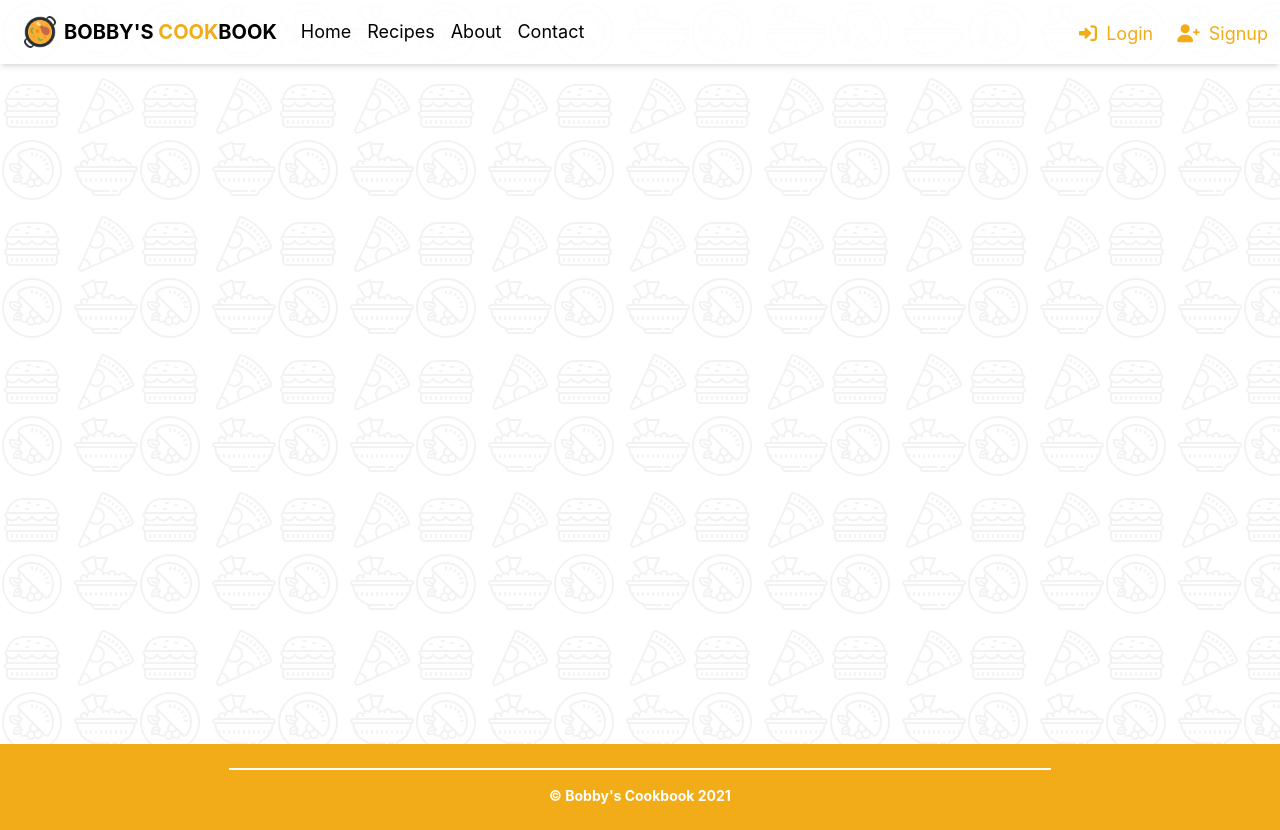
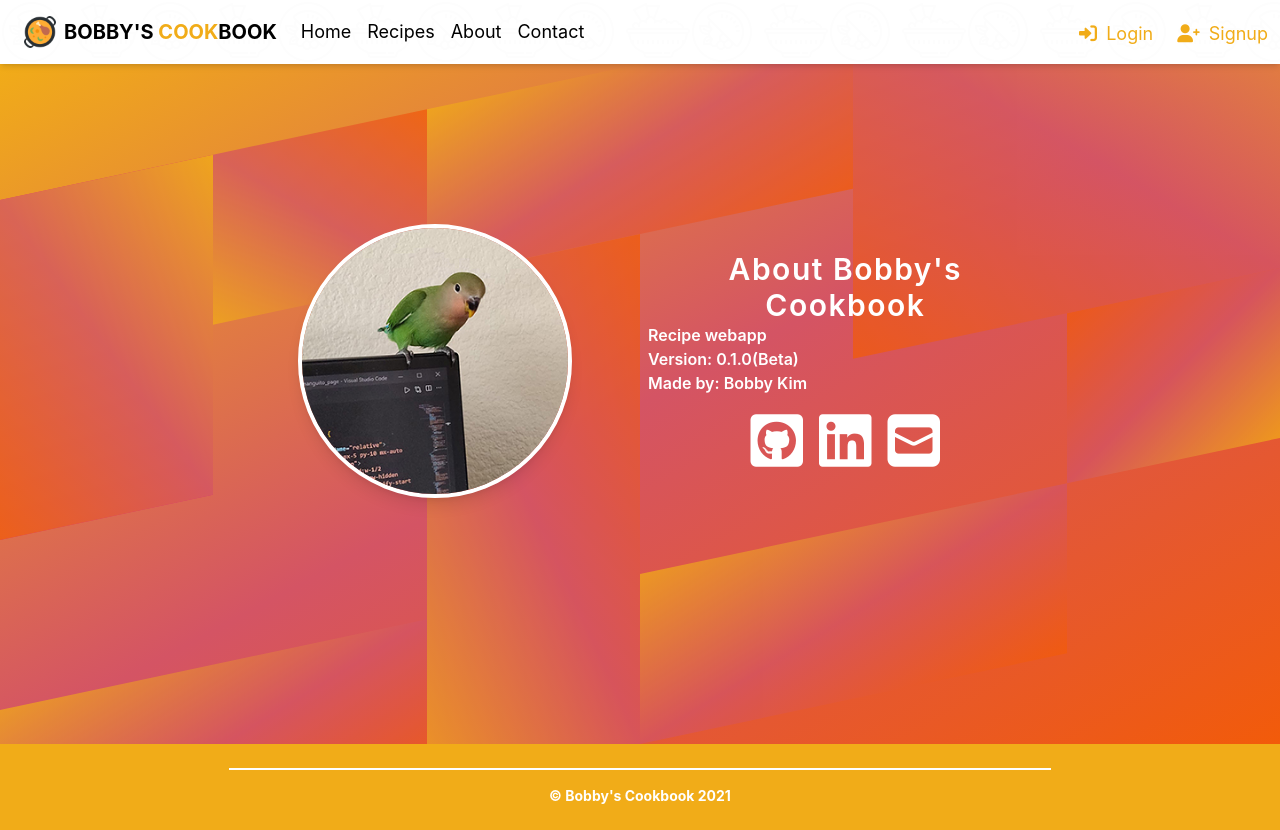
Before and after one commit to bobbykim89/bobby-cookbook, a Nuxt app: page /about in a window 1280 px wide. Built offline with nearby package versions, Linux system fonts and the light colour scheme.

Commit message:
added about and error page

```diff
--- a/assets/css/main.css
+++ b/assets/css/main.css
@@ -582,6 +582,38 @@ Ensure the default browser behavior of the `hidden` attribute.
   z-index: 0;
 }
 
+.col-span-2 {
+  grid-column: span 2 / span 2;
+}
+
+.col-start-4 {
+  grid-column-start: 4;
+}
+
+.col-start-2 {
+  grid-column-start: 2;
+}
+
+.row-span-2 {
+  grid-row: span 2 / span 2;
+}
+
+.row-span-3 {
+  grid-row: span 3 / span 3;
+}
+
+.row-start-2 {
+  grid-row-start: 2;
+}
+
+.row-start-3 {
+  grid-row-start: 3;
+}
+
+.row-start-4 {
+  grid-row-start: 4;
+}
+
 .mx-auto {
   margin-left: auto;
   margin-right: auto;
@@ -605,6 +637,11 @@ Ensure the default browser behavior of the `hidden` attribute.
 .mx-3 {
   margin-left: 0.75rem;
   margin-right: 0.75rem;
+}
+
+.my-5 {
+  margin-top: 1.25rem;
+  margin-bottom: 1.25rem;
 }
 
 .mt-10 {
@@ -675,6 +712,14 @@ Ensure the default browser behavior of the `hidden` attribute.
   margin-right: 0.25rem;
 }
 
+.mt-8 {
+  margin-top: 2rem;
+}
+
+.mb-5 {
+  margin-bottom: 1.25rem;
+}
+
 .block {
   display: block;
 }
@@ -731,6 +776,14 @@ Ensure the default browser behavior of the `hidden` attribute.
   width: 2rem;
 }
 
+.w-2\/3 {
+  width: 66.666667%;
+}
+
+.w-60 {
+  width: 15rem;
+}
+
 .max-w-7xl {
   max-width: 80rem;
 }
@@ -748,6 +801,11 @@ Ensure the default browser behavior of the `hidden` attribute.
   transform: translate(var(--tw-translate-x), var(--tw-translate-y)) rotate(var(--tw-rotate)) skewX(var(--tw-skew-x)) skewY(var(--tw-skew-y)) scaleX(var(--tw-scale-x)) scaleY(var(--tw-scale-y));
 }
 
+.-skew-y-12 {
+  --tw-skew-y: -12deg;
+  transform: translate(var(--tw-translate-x), var(--tw-translate-y)) rotate(var(--tw-rotate)) skewX(var(--tw-skew-x)) skewY(var(--tw-skew-y)) scaleX(var(--tw-scale-x)) scaleY(var(--tw-scale-y));
+}
+
 .transform {
   transform: translate(var(--tw-translate-x), var(--tw-translate-y)) rotate(var(--tw-rotate)) skewX(var(--tw-skew-x)) skewY(var(--tw-skew-y)) scaleX(var(--tw-scale-x)) scaleY(var(--tw-scale-y));
 }
@@ -756,8 +814,20 @@ Ensure the default browser behavior of the `hidden` attribute.
   grid-auto-flow: row;
 }
 
+.grid-cols-4 {
+  grid-template-columns: repeat(4, minmax(0, 1fr));
+}
+
+.grid-rows-4 {
+  grid-template-rows: repeat(4, minmax(0, 1fr));
+}
+
 .flex-row {
   flex-direction: row;
+}
+
+.flex-col {
+  flex-direction: column;
 }
 
 .flex-wrap {
@@ -814,12 +884,20 @@ Ensure the default browser behavior of the `hidden` attribute.
   border-radius: 0.5rem;
 }
 
+.rounded-full {
+  border-radius: 9999px;
+}
+
 .border {
   border-width: 1px;
 }
 
 .border-2 {
   border-width: 2px;
+}
+
+.border-4 {
+  border-width: 4px;
 }
 
 .border-t-2 {
@@ -833,6 +911,11 @@ Ensure the default browser behavior of the `hidden` attribute.
 .border-white {
   --tw-border-opacity: 1;
   border-color: rgb(255 255 255 / var(--tw-border-opacity));
+}
+
+.border-\[\#d45464\] {
+  --tw-border-opacity: 1;
+  border-color: rgb(212 84 100 / var(--tw-border-opacity));
 }
 
 .bg-white {
@@ -850,12 +933,46 @@ Ensure the default browser behavior of the `hidden` attribute.
   background-color: rgb(212 84 100 / var(--tw-bg-opacity));
 }
 
+.bg-pink-600 {
+  --tw-bg-opacity: 1;
+  background-color: rgb(219 39 119 / var(--tw-bg-opacity));
+}
+
 .bg-opacity-70 {
   --tw-bg-opacity: 0.7;
 }
 
 .bg-opacity-80 {
   --tw-bg-opacity: 0.8;
+}
+
+.bg-gradient-to-br {
+  background-image: linear-gradient(to bottom right, var(--tw-gradient-stops));
+}
+
+.bg-gradient-to-bl {
+  background-image: linear-gradient(to bottom left, var(--tw-gradient-stops));
+}
+
+.bg-gradient-to-tr {
+  background-image: linear-gradient(to top right, var(--tw-gradient-stops));
+}
+
+.bg-gradient-to-tl {
+  background-image: linear-gradient(to top left, var(--tw-gradient-stops));
+}
+
+.from-\[\#f1ac18\] {
+  --tw-gradient-from: #f1ac18;
+  --tw-gradient-stops: var(--tw-gradient-from), var(--tw-gradient-to, rgb(241 172 24 / 0));
+}
+
+.via-\[\#d45464\] {
+  --tw-gradient-stops: var(--tw-gradient-from), #d45464, var(--tw-gradient-to, rgb(212 84 100 / 0));
+}
+
+.to-\[\#f25b0a\] {
+  --tw-gradient-to: #f25b0a;
 }
 
 .bg-repeat {
@@ -925,6 +1042,16 @@ Ensure the default browser behavior of the `hidden` attribute.
   padding-right: 0.75rem;
 }
 
+.py-20 {
+  padding-top: 5rem;
+  padding-bottom: 5rem;
+}
+
+.px-2 {
+  padding-left: 0.5rem;
+  padding-right: 0.5rem;
+}
+
 .pl-6 {
   padding-left: 1.5rem;
 }
@@ -969,6 +1096,10 @@ Ensure the default browser behavior of the `hidden` attribute.
   font-family: Inter, sans-serif;
 }
 
+.font-marker {
+  font-family: 'Permanent Marker', cursive;
+}
+
 .text-xl {
   font-size: 1.25rem;
   line-height: 1.75rem;
@@ -1004,6 +1135,11 @@ Ensure the default browser behavior of the `hidden` attribute.
   line-height: 1.75rem;
 }
 
+.text-6xl {
+  font-size: 3.75rem;
+  line-height: 1;
+}
+
 .font-bold {
   font-weight: 700;
 }
@@ -1022,6 +1158,10 @@ Ensure the default browser behavior of the `hidden` attribute.
 
 .tracking-tight {
   letter-spacing: -0.025em;
+}
+
+.tracking-wider {
+  letter-spacing: 0.05em;
 }
 
 .text-\[\#f1ac18\] {
@@ -1059,8 +1199,17 @@ Ensure the default browser behavior of the `hidden` attribute.
   color: rgb(0 0 0 / var(--tw-text-opacity));
 }
 
+.text-gray-700 {
+  --tw-text-opacity: 1;
+  color: rgb(55 65 81 / var(--tw-text-opacity));
+}
+
 .opacity-5 {
   opacity: 0.05;
+}
+
+.opacity-75 {
+  opacity: 0.75;
 }
 
 .shadow {
@@ -1078,6 +1227,12 @@ Ensure the default browser behavior of the `hidden` attribute.
 .shadow-md {
   --tw-shadow: 0 4px 6px -1px rgb(0 0 0 / 0.1), 0 2px 4px -2px rgb(0 0 0 / 0.1);
   --tw-shadow-colored: 0 4px 6px -1px var(--tw-shadow-color), 0 2px 4px -2px var(--tw-shadow-color);
+  box-shadow: var(--tw-ring-offset-shadow, 0 0 #0000), var(--tw-ring-shadow, 0 0 #0000), var(--tw-shadow);
+}
+
+.shadow-lg {
+  --tw-shadow: 0 10px 15px -3px rgb(0 0 0 / 0.1), 0 4px 6px -4px rgb(0 0 0 / 0.1);
+  --tw-shadow-colored: 0 10px 15px -3px var(--tw-shadow-color), 0 4px 6px -4px var(--tw-shadow-color);
   box-shadow: var(--tw-ring-offset-shadow, 0 0 #0000), var(--tw-ring-shadow, 0 0 #0000), var(--tw-shadow);
 }
 
@@ -1120,6 +1275,15 @@ Ensure the default browser behavior of the `hidden` attribute.
   transition-timing-function: cubic-bezier(0.4, 0, 1, 1);
 }
 
+.text-shadow-xl {
+  text-shadow: 1px 1px 3px rgb(0 0 0 / 29%), 2px 4px 7px rgb(73 64 125 / 35%);
+}
+
+.hover\:border-\[\#cc080b\]:hover {
+  --tw-border-opacity: 1;
+  border-color: rgb(204 8 11 / var(--tw-border-opacity));
+}
+
 .hover\:bg-\[\#f25b0a\]:hover {
   --tw-bg-opacity: 1;
   background-color: rgb(242 91 10 / var(--tw-bg-opacity));
@@ -1133,6 +1297,11 @@ Ensure the default browser behavior of the `hidden` attribute.
 .hover\:bg-gray-50:hover {
   --tw-bg-opacity: 1;
   background-color: rgb(249 250 251 / var(--tw-bg-opacity));
+}
+
+.hover\:bg-\[\#d45464\]:hover {
+  --tw-bg-opacity: 1;
+  background-color: rgb(212 84 100 / var(--tw-bg-opacity));
 }
 
 .hover\:text-gray-700:hover {
@@ -1153,6 +1322,31 @@ Ensure the default browser behavior of the `hidden` attribute.
 .hover\:text-black:hover {
   --tw-text-opacity: 1;
   color: rgb(0 0 0 / var(--tw-text-opacity));
+}
+
+.hover\:text-gray-300:hover {
+  --tw-text-opacity: 1;
+  color: rgb(209 213 219 / var(--tw-text-opacity));
+}
+
+.hover\:text-green-300:hover {
+  --tw-text-opacity: 1;
+  color: rgb(134 239 172 / var(--tw-text-opacity));
+}
+
+.hover\:text-purple-300:hover {
+  --tw-text-opacity: 1;
+  color: rgb(216 180 254 / var(--tw-text-opacity));
+}
+
+.hover\:text-\[\#cc080b\]:hover {
+  --tw-text-opacity: 1;
+  color: rgb(204 8 11 / var(--tw-text-opacity));
+}
+
+.hover\:text-white:hover {
+  --tw-text-opacity: 1;
+  color: rgb(255 255 255 / var(--tw-text-opacity));
 }
 
 @media (min-width: 640px) {
@@ -1275,6 +1469,11 @@ Ensure the default browser behavior of the `hidden` attribute.
     font-size: 1.125rem;
     line-height: 1.75rem;
   }
+
+  .md\:text-3xl {
+    font-size: 1.875rem;
+    line-height: 2.25rem;
+  }
 }
 
 @media (min-width: 1024px) {
@@ -1291,6 +1490,18 @@ Ensure the default browser behavior of the `hidden` attribute.
     right: 0px;
   }
 
+  .lg\:col-start-3 {
+    grid-column-start: 3;
+  }
+
+  .lg\:col-start-6 {
+    grid-column-start: 6;
+  }
+
+  .lg\:col-start-4 {
+    grid-column-start: 4;
+  }
+
   .lg\:mx-0 {
     margin-left: 0px;
     margin-right: 0px;
@@ -1298,6 +1509,10 @@ Ensure the default browser behavior of the `hidden` attribute.
 
   .lg\:mt-20 {
     margin-top: 5rem;
+  }
+
+  .lg\:mt-32 {
+    margin-top: 8rem;
   }
 
   .lg\:block {
@@ -1338,6 +1553,10 @@ Ensure the default browser behavior of the `hidden` attribute.
 
   .lg\:grid-cols-2 {
     grid-template-columns: repeat(2, minmax(0, 1fr));
+  }
+
+  .lg\:grid-cols-6 {
+    grid-template-columns: repeat(6, minmax(0, 1fr));
   }
 
   .lg\:justify-start {
--- a/components/layout-parts/Navbar.vue
+++ b/components/layout-parts/Navbar.vue
@@ -96,9 +96,6 @@ export default {
         console.log(this.isAuthenticated)
       }
     },
-    navbarClose() {
-      this.navbarOpen = false
-    },
   },
   computed: {},
   watch: {
--- /dev/null
+++ b/layouts/error.vue
@@ -0,0 +1,27 @@
+<template>
+  <section class="font-marker text-gray-700">
+    <div class="flex flex-col text-center">
+      <div class="items-center mt-8 lg:mt-32">
+        <img
+          src="~assets/images/logo.png"
+          alt="logo"
+          class="w-60 inline-block"
+        />
+        <h1 class="text-6xl my-5 text-shadow-xl">Woops!</h1>
+        <h2 class="text-2xl lg:text-4xl text-gray-500 mb-5">
+          This page does not exist!
+        </h2>
+        <a
+          class="py-2 px-4 border-2 border-[#d45464] text-[#d45464] hover:text-white hover:bg-[#d45464] rounded-lg text-xl shadow-xl"
+          href="/"
+        >
+          Go Back
+        </a>
+      </div>
+    </div>
+  </section>
+</template>
+
+<script>
+export default {}
+</script>
--- /dev/null
+++ b/pages/about.vue
@@ -0,0 +1,86 @@
+<template>
+  <section class="py-20 text-white font-semibold min-h-[85vh] relative">
+    <!-- Background -->
+    <div
+      class="absolute bg-gradient-to-br from-[#f1ac18] to-[#f25b0a] via-[#d45464] inset-0 pointer-events-none overflow-hidden"
+    >
+      <div
+        class="grid grid-cols-4 lg:grid-cols-6 grid-rows-4 h-full w-full transform -skew-y-12 opacity-75"
+      >
+        <div class="hidden lg:block bg-pink-600 row-span-2 bg-gradient-to-bl" />
+        <div class="hidden lg:block bg-gradient-to-tr" />
+        <div class="bg-gradient-to-br col-span-2" />
+        <div class="bg-gradient-to-bl col-span-2 row-span-2" />
+        <div class="bg-gradient-to-tr row-span-3 row-start-2 lg:col-start-3" />
+        <div class="bg-gradient-to-tl row-start-3 col-start-4 lg:col-start-6" />
+        <div class="hidden lg:block bg-gradient-to-br row-start-4 col-span-2" />
+        <div
+          class="bg-gradient-to-br row-start-4 col-start-2 lg:col-start-4 col-span-2"
+        />
+      </div>
+    </div>
+    <div class="lg:w-2/3 mx-auto px-4 relative">
+      <div class="inline-block items-center grid grid-flow-row lg:grid-cols-2">
+        <!-- Left -->
+        <div class="inline-block py-20 justify-center">
+          <img
+            src="~assets/images/about.jpg"
+            alt="bird on monitor"
+            class="w-2/3 mx-auto rounded-full border-4 border-white shadow-lg"
+          />
+        </div>
+        <div class="flex flex-col inline-block px-2 mx-auto">
+          <h2 class="text-2xl md:text-3xl tracking-wider text-center">
+            About Bobby's Cookbook
+          </h2>
+          <div class="mb-4">
+            <p class="text-md">Recipe webapp</p>
+            <p class="text-md">Version: 0.1.0(Beta)</p>
+            <p class="text-md">Made by: Bobby Kim</p>
+          </div>
+          <ul class="text-6xl flex flex-wrap justify-center">
+            <li
+              class="mx-2 hover:text-gray-300 transition ease-in duration-150"
+            >
+              <a
+                href="https://github.com/bobbykim89"
+                target="_blank"
+                rel="noreferrer"
+              >
+                <i class="fab fa-github-square" />
+              </a>
+            </li>
+            <li
+              class="mx-2 hover:text-gray-300 transition ease-in duration-150"
+            >
+              <a
+                href="https://www.linkedin.com/in/bobby-kim-9baa17165/"
+                target="_blank"
+                rel="noreferrer"
+              >
+                <i class="fab fa-linkedin" />
+              </a>
+            </li>
+            <li
+              class="mx-2 hover:text-gray-300 transition ease-in duration-150"
+            >
+              <a
+                href="mailto:bobby.sihun.kim@gmail.com"
+                target="_blank"
+                rel="noreferrer"
+              >
+                <i class="fas fa-envelope-square" />
+              </a>
+            </li>
+          </ul>
+        </div>
+      </div>
+    </div>
+  </section>
+</template>
+
+<script>
+export default {}
+</script>
+
+<style></style>
```
